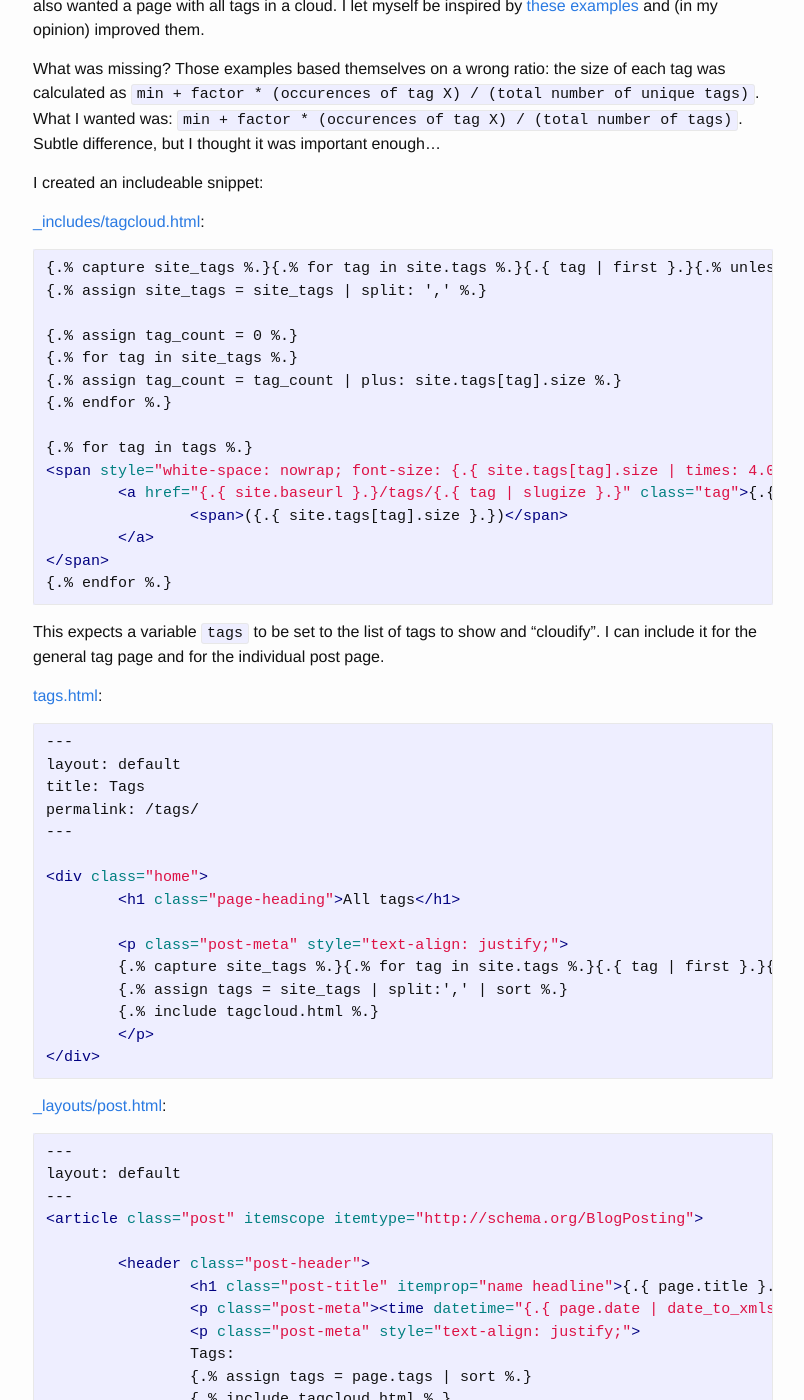
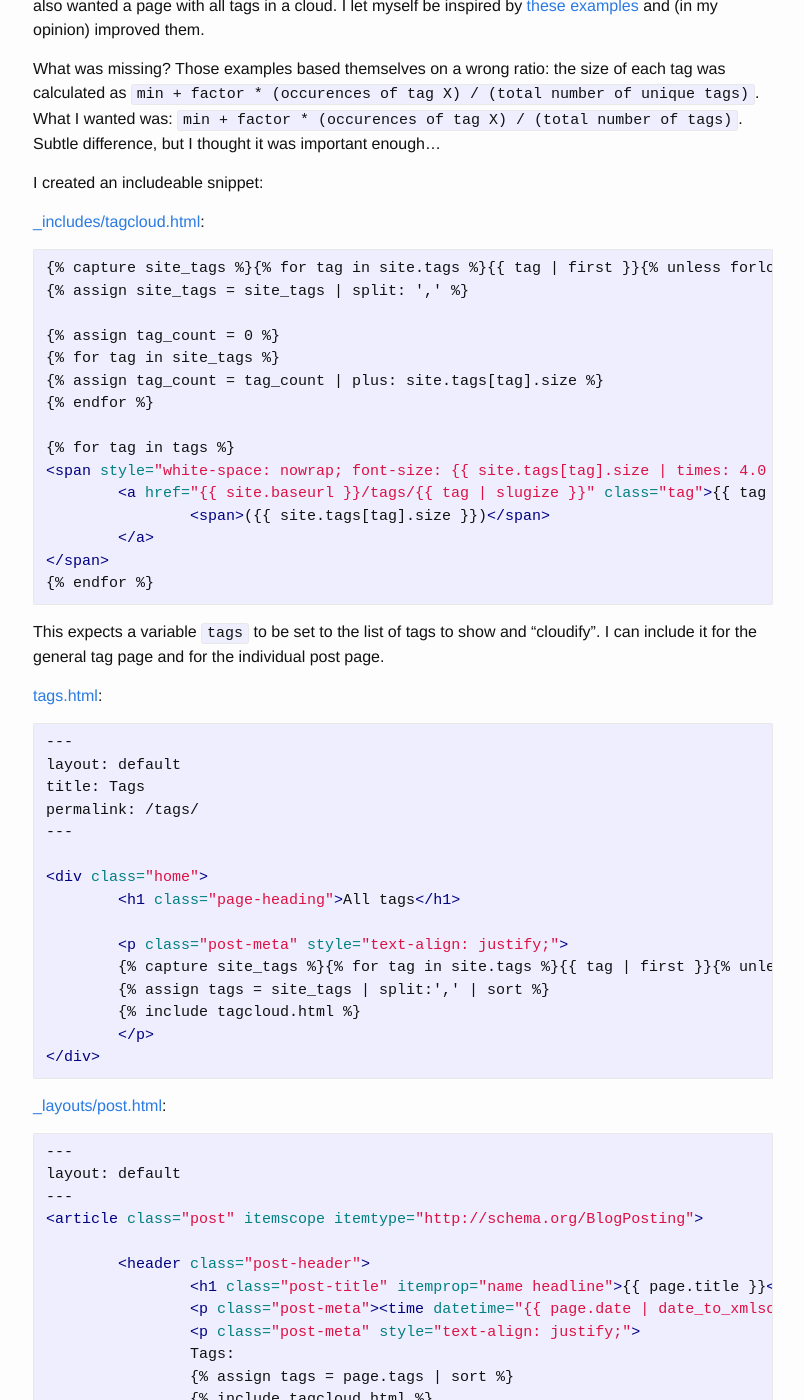
Before and after one commit to jovandeginste/jovandeginste.github.io, a Jekyll site: the page built from _posts/2016-05-04-add-a-tag-cloud-to-my-jekyll-site.md, in a window 1280 px wide and 1400 px high, scrolled down 268 px. Shown: the whole window, without its empty margins (237-1041 px from the left). Built offline with Jekyll 4.4.1, drawn with Linux system fonts in a browser that asks for light colours; nearby versions of some CDN libraries; comment, search, counter and statistics services are not loaded; some of the changed text lies outside the part shown.

Commit message:
Ok, found out about {% raw %} and {% endraw %}

````diff
--- a/_posts/2016-05-04-add-a-tag-cloud-to-my-jekyll-site.md
+++ b/_posts/2016-05-04-add-a-tag-cloud-to-my-jekyll-site.md
@@ -15,28 +15,31 @@
 
 [_includes/tagcloud.html](https://github.com/jovandeginste/jovandeginste.github.io/blob/master/_includes/tagcloud.html):
 
+{% raw %}
 ```html
-{.% capture site_tags %.}{.% for tag in site.tags %.}{.{ tag | first }.}{.% unless forloop.last %.},{.% endunless %.}{.% endfor %.}{.% endcapture %.}
-{.% assign site_tags = site_tags | split: ',' %.}
+{% capture site_tags %}{% for tag in site.tags %}{{ tag | first }}{% unless forloop.last %},{% endunless %}{% endfor %}{% endcapture %}
+{% assign site_tags = site_tags | split: ',' %}
 
-{.% assign tag_count = 0 %.}
-{.% for tag in site_tags %.}
-{.% assign tag_count = tag_count | plus: site.tags[tag].size %.}
-{.% endfor %.}
+{% assign tag_count = 0 %}
+{% for tag in site_tags %}
+{% assign tag_count = tag_count | plus: site.tags[tag].size %}
+{% endfor %}
 
-{.% for tag in tags %.}
-<span style="white-space: nowrap; font-size: {.{ site.tags[tag].size | times: 4.0 | divided_by: tag_count | plus: 1}.}em; padding: 0.6em;">
-	<a href="{.{ site.baseurl }.}/tags/{.{ tag | slugize }.}" class="tag">{.{ tag | slugize }.}
-		<span>({.{ site.tags[tag].size }.})</span>
+{% for tag in tags %}
+<span style="white-space: nowrap; font-size: {{ site.tags[tag].size | times: 4.0 | divided_by: tag_count | plus: 1}}em; padding: 0.6em;">
+	<a href="{{ site.baseurl }}/tags/{{ tag | slugize }}" class="tag">{{ tag | slugize }}
+		<span>({{ site.tags[tag].size }})</span>
 	</a>
 </span>
-{.% endfor %.}
+{% endfor %}
 ```
+{% endraw %}
 
 This expects a variable ```tags``` to be set to the list of tags to show and "cloudify". I can include it for the general tag page and for the individual post page.
 
 [tags.html](https://github.com/jovandeginste/jovandeginste.github.io/blob/master/tags.html):
 
+{% raw %}
 ```html
 ---
 layout: default
@@ -48,15 +51,17 @@
 	<h1 class="page-heading">All tags</h1>
 
 	<p class="post-meta" style="text-align: justify;">
-	{.% capture site_tags %.}{.% for tag in site.tags %.}{.{ tag | first }.}{.% unless forloop.last %.},{.% endunless %.}{.% endfor %.}{.% endcapture %.}
-	{.% assign tags = site_tags | split:',' | sort %.}
-	{.% include tagcloud.html %.}
+	{% capture site_tags %}{% for tag in site.tags %}{{ tag | first }}{% unless forloop.last %},{% endunless %}{% endfor %}{% endcapture %}
+	{% assign tags = site_tags | split:',' | sort %}
+	{% include tagcloud.html %}
 	</p>
 </div>
 ```
+{% endraw %}
 
 [_layouts/post.html](https://github.com/jovandeginste/jovandeginste.github.io/blob/master/_layouts/post.html):
 
+{% raw %}
 ```html
 ---
 layout: default
@@ -64,19 +69,20 @@
 <article class="post" itemscope itemtype="http://schema.org/BlogPosting">
 
 	<header class="post-header">
-		<h1 class="post-title" itemprop="name headline">{.{ page.title }.}</h1>
-		<p class="post-meta"><time datetime="{.{ page.date | date_to_xmlschema }.}" itemprop="datePublished">{.{ page.date | date: "%b %-d, %Y" }.}</time>{.% if page.author %.} • <span itemprop="author" itemscope itemtype="http://schema.org/Person"><span itemprop="name">{.{ page.author }.}</span></span>{.% endif %.}</p>
+		<h1 class="post-title" itemprop="name headline">{{ page.title }}</h1>
+		<p class="post-meta"><time datetime="{{ page.date | date_to_xmlschema }}" itemprop="datePublished">{{ page.date | date: "%b %-d, %Y" }}</time>{% if page.author %} • <span itemprop="author" itemscope itemtype="http://schema.org/Person"><span itemprop="name">{{ page.author }}</span></span>{% endif %}</p>
 		<p class="post-meta" style="text-align: justify;">
 		Tags:
-		{.% assign tags = page.tags | sort %.}
-		{.% include tagcloud.html %.}
+		{% assign tags = page.tags | sort %}
+		{% include tagcloud.html %}
 		</p>
 	</header>
 
 	<div class="post-content" itemprop="articleBody">
-		{.{ content }.}
+		{{ content }}
 	</div>
 
-	{.% include disqus.html %.}
+	{% include disqus.html %}
 </article>
 ```
+{% endraw %}
````
